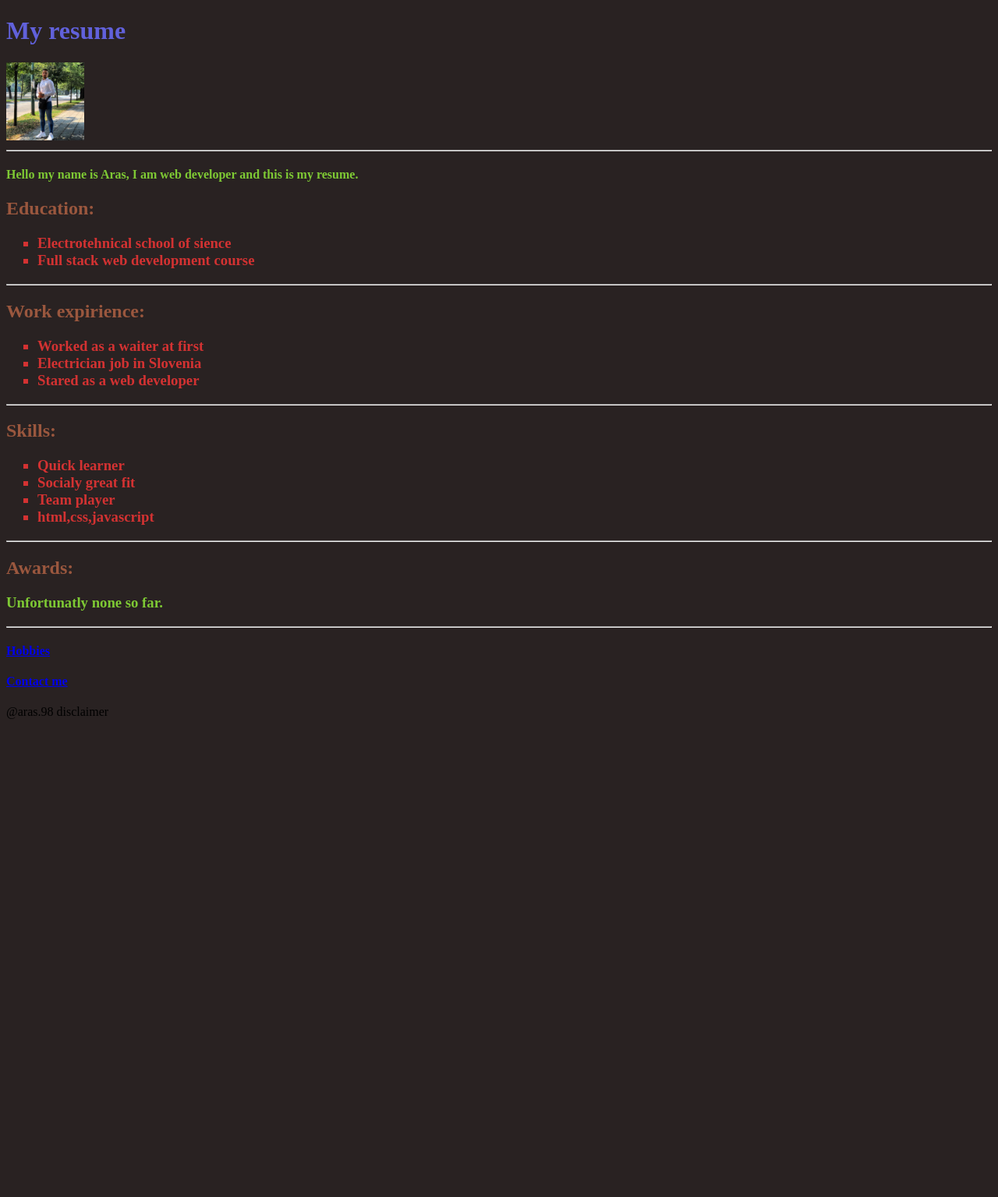
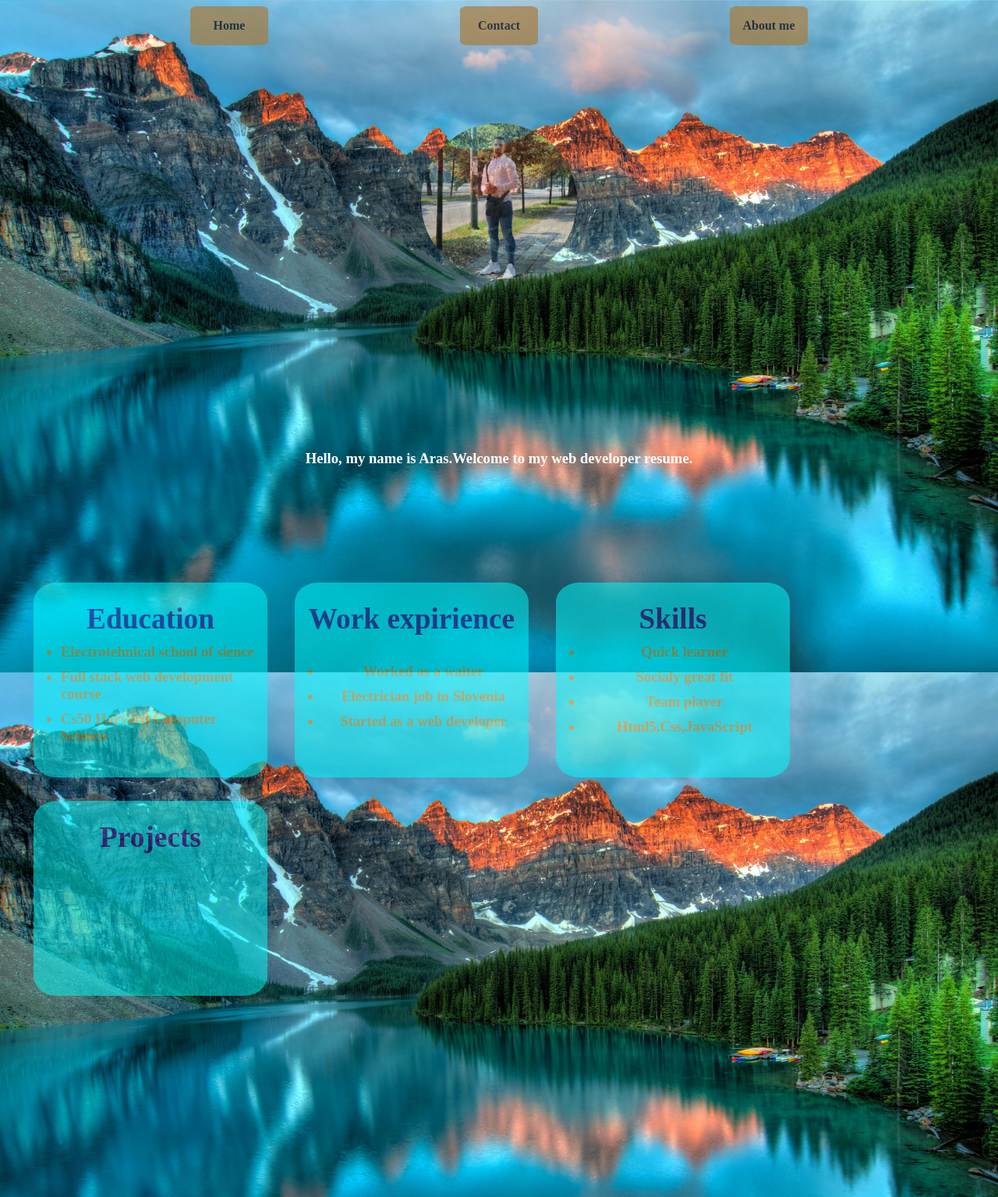
Before and after one commit to arke1256/html-aras, a plain HTML site: page index.html in a window 1280 px wide. Shown: the whole page at 78% size. Before the commit the page ends 930 px from the top, so only its background shows below. Drawn offline with Linux system fonts and the light colour scheme.

Commit message:
Add files via upload

```diff
--- a/aras.css
+++ b/aras.css
@@ -1,15 +1,159 @@
-h1{
-    color: rgb(97, 97, 219);
+body{
+    background-image: url(./pexels-souvenirpixels-417074.jpg);
+    background-repeat: no-repeat;
+    background-position: center;
+    background-attachment: fixed;
+    background-size: cover;
 }
-h2{
-    color: rgb(154, 87, 62);
+.slika{
+   opacity: 0.7;
+   border-radius: 50%;
+   position: relative;
+   height: 200px;
+   }
+   .container-content{
+    display: grid;
+    height: 100vh;
+    width: auto;
+    grid-template-columns: repeat(5,1fr);
+    grid-template-rows: repeat(4,1fr);
+    gap: 9px;
+   }
+   .box{
+    display: flex;
+    text-align: center;
+    background-color: wheat;
+    height: 400px;
+    width: 250px;
+    border-radius: 10%;
+    justify-content: center;
+    margin-left: 35px;
+    opacity: 0.5;
+    background-color: aqua;
+    font-size: 14pt;
+    font-weight: 900;
+    color: rgb(57, 4, 127);
+   }
+   .uvod{
+    height: 400px;
+    display: flex;
+    justify-content: center;
+    margin-top: 100px;
+   }
+   .tekst{
+    text-align: center;
+    height: 150px;
+    width: 100%;
+    margin: 0;
+    padding: 0;
+    font-size: 14pt;
+    font-weight: bold;
+    color: white;
+   }
+   .box1{
+    grid-area:2 / 1 / 3 / 2;
+    position: relative;
+
+   }
+   .box-content1{
+    position: absolute;
+    top: 20%;
+    height: fit-content;
+    width: 100%;
+    text-align: left;
+
+    }
+   .box2{
+    grid-area: 3 / 2 / 4 /3;
+    position: relative;
+   }
+   .box-content2{
+    position: absolute;
+    top: 30%;
+    height: fit-content;
+    width: 100%;
+    }
+   .box3{
+    grid-area: 3 /4 /3/ 5;
+    position: relative;
+   }
+   .box-content3{
+    position: absolute;
+    top: 20%;
+    height: fit-content;
+    width: 100%;
+   }
+   .box4{
+    grid-area: 2 / 5 / 2 /5;
+   }
+.container-header{
+    display: flex;
+    gap: 10px;
+    justify-content: space-evenly
 }
-h3{
-    color:rgb(211, 50, 50)
+.small{
+    display: flex;
+    justify-content: center;
+    align-items: center;
+    height: 50px;
+    width: 100px;
+    background-color: rgb(169, 124, 60);
+    border-radius: 10%;
+    color: rgb(11, 2, 2);
+    opacity: 0.7;
+    font-weight: 800;
 }
-p{
-    color: rgb(126, 201, 52);
+
+a{
+    text-decoration: none;
+    color: black;
 }
-*{
-    list-style: square; background-color: rgb(41, 34, 34);
+li{
+    margin-top: 10px;
+    color: rgb(227, 147, 8);
+
 }
+.pad{
+    padding: 10px;
+    padding-left: 0px;
+    margin-left: 0;
+}
+
+
+
+@media(max-width:600px){
+    .container-content{
+        display: block;
+        }
+        .box{
+            height: 150px;
+            width: 100px;
+            margin-bottom: 10px;
+            flex-wrap: wrap;
+            float: left;
+            margin-top: 20px;
+            text-align: center;
+        }
+}
+@media(max-width:1440px){
+    .container-header{
+        justify-content: space-evenly;
+    }
+    .container-content{
+        display: block;
+    }
+    .box{
+        height: 250px;
+        width: 300px;
+        margin-bottom: 10px;
+        flex-wrap: wrap;
+        float: left;
+        margin-top: 20px;
+        text-align: center;
+    }
+}
+@media(max-width:1024px){
+    .container-header{
+        justify-content: space-evenly;
+    }
+}
--- a/index.html
+++ b/index.html
@@ -8,36 +8,55 @@
     <title>My resume</title>
 </head>
 <body>
-    <h1>My resume</h1>
-    <img src="./aras.jpg" height="100"/>
-    <hr/>
-   <h4><p>Hello my name is Aras, I am web developer and this is my resume.</p></h4>
-   <h2>Education:</h2>
-   <h3><ul>
+    <div class="container-header">
+        <div class="home small"><a href="./index.html">Home</a></div>
+        <div class="contact small"><a href="./contact.html">Contact</a></div>
+        <div class="about small"><a href="./about.html">About me</a></div>
+
+    </div>
+  <div class="uvod">
+    <img src="./aras.jpg"  class="slika"/>
+  </div>
+  <div class="tekst">
+    <p>Hello, my name is Aras.Welcome to my web developer resume.</p>
+  </div>
+  <div class="container-content">
+
+    <div class="box1 box">
+        <h1>Education</h1>
+     <div class="box-content1 pad">
+        <ul>
             <li>Electrotehnical school of sience</li>
             <li>Full stack web development course</li>
-   </ul></h3>
-   <hr/>
-   <h2>Work expirience:</h2>
-   <h3><ul>
-    <li>Worked as a waiter at first</li>
+            <li>Cs50 Harvard Computer Science</li>
+        </ul>
+
+     </div>
+    </div>
+    <div class="box2 box">
+        <h1>Work expirience</h1>
+     <div class="box-content2 pad">
+        <ul>
+            <li>Worked as a waiter</li>
             <li>Electrician job in Slovenia</li>
-    <li>Stared as a web developer</li>
-   </ul></h3>
-   <hr/>
-   <h2>Skills:</h2>
-   <h3><ul>
+            <li>Started as a web developer</li>
+        </ul>
+     </div>
+    </div>
+    <div class="box3 box">
+        <h1>Skills</h1>
+     <div class="box-content3 pad">
+        <ul>
             <li>Quick learner</li>
             <li>Socialy great fit</li>
             <li>Team player</li>
-    <li>html,css,javascript</li>
-     </ul></h3>
-   <hr/>
-   <h2>Awards:</h2>
-   <h3><p>Unfortunatly none so far.</p></h3>
-   <hr/>
-   <h4><a href="./about.html">Hobbies</a></h4>
-   <h4><a href="./aras.jpg">Contact me</a></h4>
-   <footer>@aras.98 disclaimer</footer>
+            <li>Html5,Css,JavaScript</li>
+        </ul>
+     </div>
+    </div>
+    <div class="box4 box">
+        <h1>Projects</h1>
+    </div>
+  </div>
 </body>
 </html>
```
Also changed, not shown: pexels-souvenirpixels-417074.jpg (added). Lines whose indentation alone changed are shown as unchanged.
